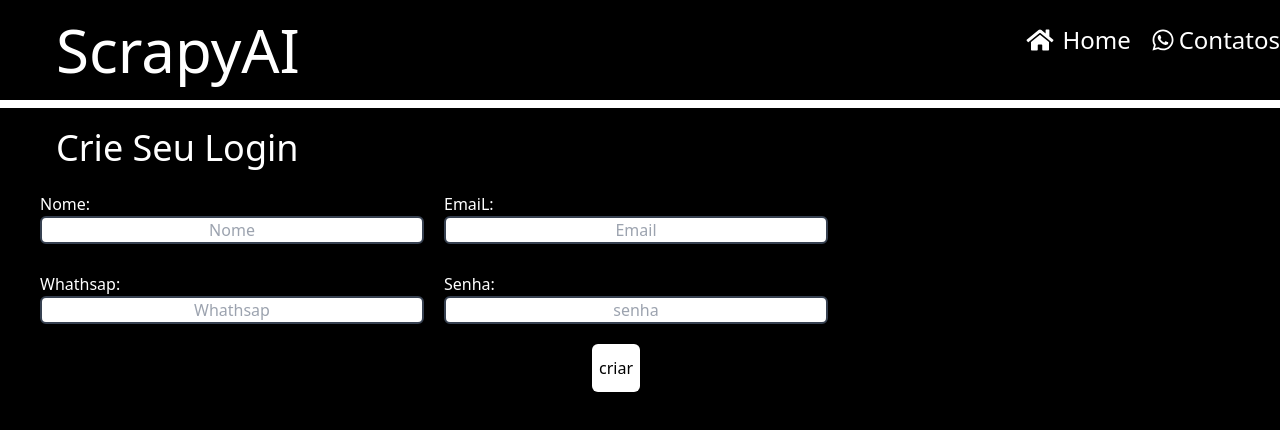
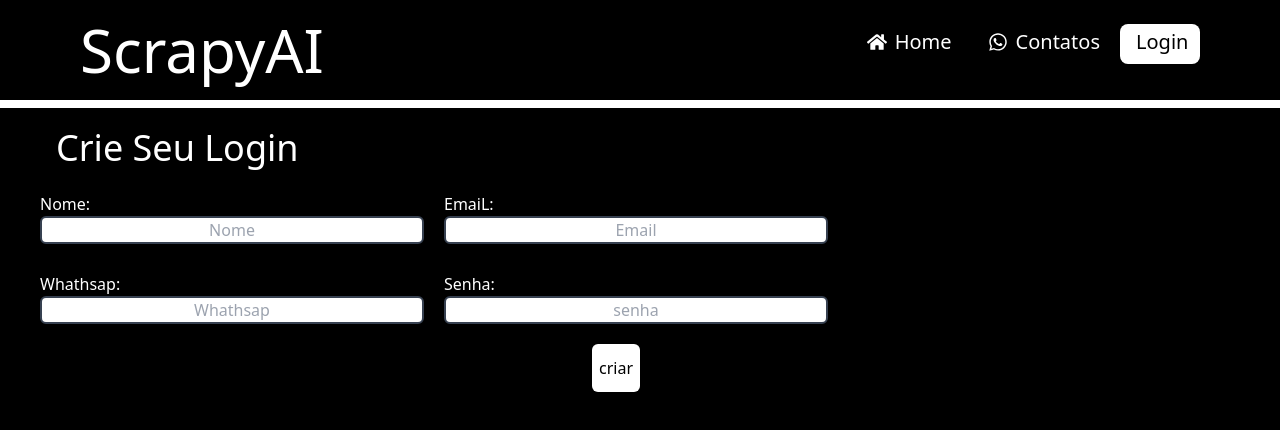
Before and after one commit to jonystoner/ScrapyIA, a React (Create React App) app: page /Login in a window 1280 px wide. Shown: the top 430 px of the page. Built offline with nearby package versions, Linux system fonts and the light colour scheme.

Commit message:
add new table de users with react table

```diff
--- a/package.json
+++ b/package.json
@@ -8,10 +8,13 @@
     "@testing-library/user-event": "^13.5.0",
     "axios": "^1.4.0",
     "react": "^18.2.0",
+    "react-data-table-component": "^7.5.3",
     "react-dom": "^18.2.0",
     "react-icons": "^4.7.1",
     "react-router-dom": "^6.8.1",
     "react-scripts": "5.0.1",
+    "react-table": "^7.8.0",
+    "styled-components": "^5.3.10",
     "web-vitals": "^2.1.4"
   },
   "scripts": {
@@ -41,6 +44,7 @@
   },
   "devDependencies": {
     "@craco/craco": "^7.0.0",
+    "@types/react-table": "^7.7.14",
     "autoprefixer": "^10.4.13",
     "postcss": "^8.4.21",
     "tailwindcss": "^3.2.4",
--- /dev/null
+++ b/src/components/Navbar.tsx
@@ -0,0 +1,32 @@
+import { FaHome, FaWhatsapp } from "react-icons/fa";
+
+import { Link } from "react-router-dom";
+
+export const Navbar = () => {
+  return (
+    <>
+      <div className="flex flex-row justify-between ml-20">
+        <h1 className="text-white mt-5 text-6xl text"> ScrapyAI </h1>
+        <div className="flex flex-row  mt-6 mr-20 gap-5">
+          <button className="text-white flex flex- gap-2 text-2xl">
+            <Link to="/" className=" flex flex-row gap-2 ml-4 text-start mt-1 text-xl">
+              <FaHome color="white" className="mt-1" />
+              Home
+            </Link>
+          </button>
+          <button className="text-white flex flex-row gap-1 text-2xl">
+            <Link to="/users" className="flex flex-row gap-2 ml-4 text-start mt-1 text-xl">
+              <FaWhatsapp color="White" className="mt-1" />
+              Contatos
+            </Link>
+          </button>
+          <button className=" flex flex-row w-20 h-10 bg-white text-base rounded-lg hover:bg-gray-500">
+            <Link to="/Login" className="flex flex-row gap-2 ml-4 text-start mt-1 text-xl">
+              Login
+            </Link>
+          </button>
+        </div>
+      </div>
+    </>
+  );
+};
--- a/src/interface/Record.ts
+++ b/src/interface/Record.ts
@@ -1,6 +1,6 @@
 export interface CreateUser {
     name?:String,
-    email: string,
-    password: string
-
+    email?: string,
+    password?: string
+    createdAt: string
 }
--- a/src/pages/Home.tsx
+++ b/src/pages/Home.tsx
@@ -1,50 +1,29 @@
-import { FaHome, FaWhatsapp } from "react-icons/fa";
-
-import { Link } from 'react-router-dom';
-
-
-
+import { Navbar } from "../components/Navbar";
 
 export function Home() {
-
   return (
-
     <>
       <div className="bg-black w-screen h-screen">
-        <div className="flex flex-row justify-between ml-20">
-          <h1 className="text-white mt-5 text-6xl text"> ScrapyAI </h1>
-          <div className="flex flex-row mt-6 mr-20 gap-5">
-            <button className="text-white flex flex-row gap-2 text-2xl">
-              <FaHome color="white" className="mt-1" />
-              Home
-            </button>
-            <button className="text-white flex flex-row gap-1 text-2xl">
-              <Link to="/users" className="ml-4 text-start mt-1 text-xl">
-              <FaWhatsapp color="White" className="mt-1" />
-              Contatos
-              </Link>
-            </button>
-            <button className=" flex flex-row w-20 h-10 bg-white text-base rounded-lg hover:bg-gray-500">
-              <Link to="/Login" className="ml-4 text-start mt-1 text-xl">
-                Login
-              </Link>
-            </button>
-          </div>
-        </div>
+        <Navbar />
         <ul className="w-screen h-2 bg-white mt-5" />
         <div className="mt-28 ml-20 flex flex-row justify-between">
           <div className="text-white w-2/6 text-4xl">
-            <strong>ScrapyAI: Uma nova maneira de ler dados de for mar agil inteligente e rapida aprendendo com você e te mostrando as maiores tendencias </strong>
-            <button className=" rounded-md bg-purple-500 text-white w-96 h-12 mt-10"> Baixe Nosso APP </button>
+            <strong>
+              ScrapyAI: Uma nova maneira de ler dados de for mar agil
+              inteligente e rapida aprendendo com você e te mostrando as maiores
+              tendencias{" "}
+            </strong>
+            <button className=" rounded-md bg-purple-500 text-white w-96 h-12 mt-10">
+              {" "}
+              Baixe Nosso APP{" "}
+            </button>
           </div>
           <div className="mr-20 h-52">
             <img src="img1.png" alt="" />
           </div>
         </div>
       </div>
-
     </>
-
   );
 }
 
--- a/src/pages/Login.tsx
+++ b/src/pages/Login.tsx
@@ -1,10 +1,8 @@
-//import { useNavigate } from "react-router-dom";
 
-import { useState } from "react";
-import { FaHome, FaWhatsapp } from "react-icons/fa";
-import { Link, useNavigate } from "react-router-dom";
+import { useEffect, useState } from "react";
+import { useNavigate } from "react-router-dom";
 import { usersPost } from "../hooks/createHoks";
-
+import { Navbar } from "../components/Navbar";
 
 export function Login() {
   const navigate = useNavigate();
@@ -15,43 +13,32 @@ export function Login() {
 
   const [password, setPassword] = useState("");
 
-
   function createLogin() {
-   if (name.length < 1) {
-     alert("O Campo nome é obrigatorio");
-   }
-   else if(email.length < 1){
-    alert("Campo Email obrigatorio")
-  }
-  else if(password.length < 1){
-    alert("Campo Senha obrigatorio")
-  }
-  else {
+    if (!name) {
+      alert("O Campo nome é obrigatorio");
+    } else if (!email.length) {
+      alert("Campo Email obrigatorio");
+    } else if (!password.length) {
+      alert("Campo Senha obrigatorio");
+    } else if(name|| email || password){
+      usersPost(name, email, password)
+      alert("Criado com sucesso")
+      navigate("/")
+    }
+    else {
+      console.error(Error);
+    }
 
   }
-  usersPost(name,email,password)
-  navigate("/")
-  }
 
+  useEffect(() => {
+
+  },[])
 
   return (
     <>
       <div className="bg-black w-auto h-screen">
-        <div className="flex flex-row justify-between ml-14">
-          <h1 className="text-white mt-5 text-6xl text"> ScrapyAI </h1>
-          <div className="flex flex-row mt-6  gap-5">
-            <button className=" text-white flex flex-row gap-2">
-              <FaHome color="White" className="mt-1 w-7 h-6" />
-              <Link to="/" className=" text-start  text-2xl">
-                Home
-              </Link>
-            </button>
-            <button className="text-white flex flex-row gap-1 text-2xl">
-              <FaWhatsapp color="White" className="mt-1" />
-              Contatos
-            </button>
-          </div>
-        </div>
+        <Navbar />
         <ul className="w-auto h-2 bg-white mt-5" />
         <div className="flex flex-col ml-14">
           <h1 className="text-white text-4xl mt-5 text-ellipsis">
@@ -97,14 +84,17 @@ export function Login() {
               type="text"
               className="w-96 rounded-md border-2 border-gray-700 text-center text-black"
               placeholder="senha"
-
             />
           </label>
         </form>
         <div className="flex flex-row justify-end w-1/2 mt-10">
-          <button className="w-12 h-12 rounded-md bg-white" onClick={createLogin} >criar</button>
+          <button
+            className="w-12 h-12 rounded-md bg-white"
+            onClick={createLogin}
+          >
+            criar
+          </button>
         </div>
-
       </div>
     </>
   );
--- a/src/pages/Users.tsx
+++ b/src/pages/Users.tsx
@@ -2,8 +2,36 @@ import { useEffect, useState } from "react";
 import { api } from "../hooks/createHoks";
 import { CreateUser } from "../interface/Record";
 
-export function Users() {
-  const [dados, setDados] = useState<CreateUser[]>();
+import DataTable, { TableColumn }   from "react-data-table-component";
+
+import { Navbar } from "../components/Navbar";
+
+
+export function Users(): JSX.Element  {
+  const [dados, setDados] = useState<CreateUser[]>([]);
+
+  const regex = ''
+
+  const columns: TableColumn<CreateUser>[] = [
+    {
+        name: 'name',
+        cell: row => row.name
+    },
+    {
+        name: 'email',
+        cell: row => row.email,
+        style:{
+          background: "red",
+          text: "blue"
+        }
+
+    },
+
+    {
+      name: 'createdAt',
+      cell: row => row.createdAt.replace(regex,"")
+  },
+];
 
   useEffect(() => {
     api.get("/users", {}).then((response) => {
@@ -13,13 +41,18 @@ export function Users() {
 
   return (
     <>
-    <div className="w-screen h-screen bg-black">
-      {dados?.map((user) => (
-        <div className="w-28 h-28 bg-white">
-          <h1>{user?.name}</h1>
-          <h2>{user.email}</h2>
-       </div>
-      ))}
+      <div className="w-screen h-screen bg-black">
+        <Navbar />
+        <ul className="w-auto h-2 bg-white mt-5" />
+        <div className="h-auto mt-10 ml-5 mr-5 rounded-t-sm border-2 border-red-600">
+          <DataTable
+            title="Daddos dos Usuários"
+            data={dados}
+            columns={columns}
+            pagination
+            selectableRows
+          />
+        </div>
       </div>
     </>
   );
```
